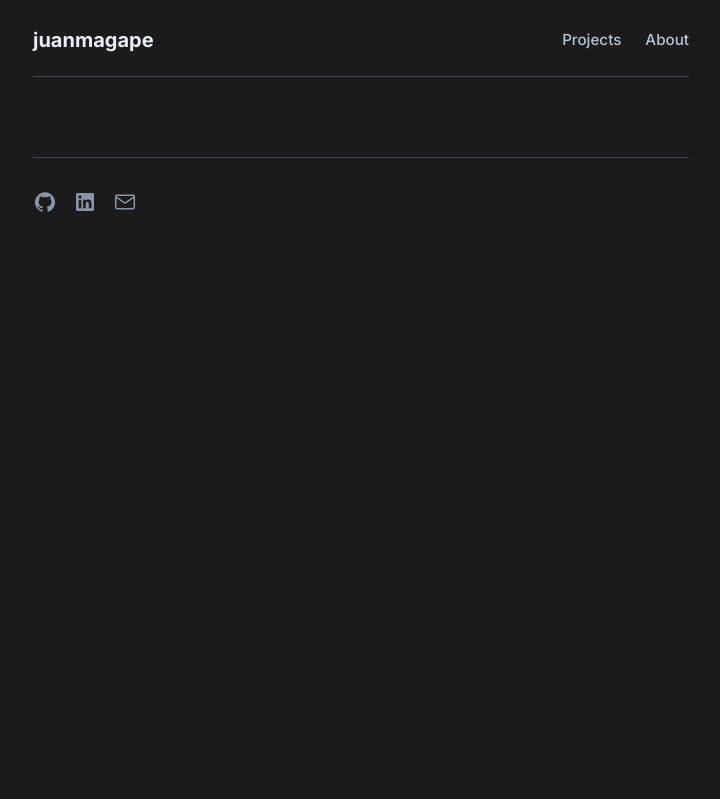
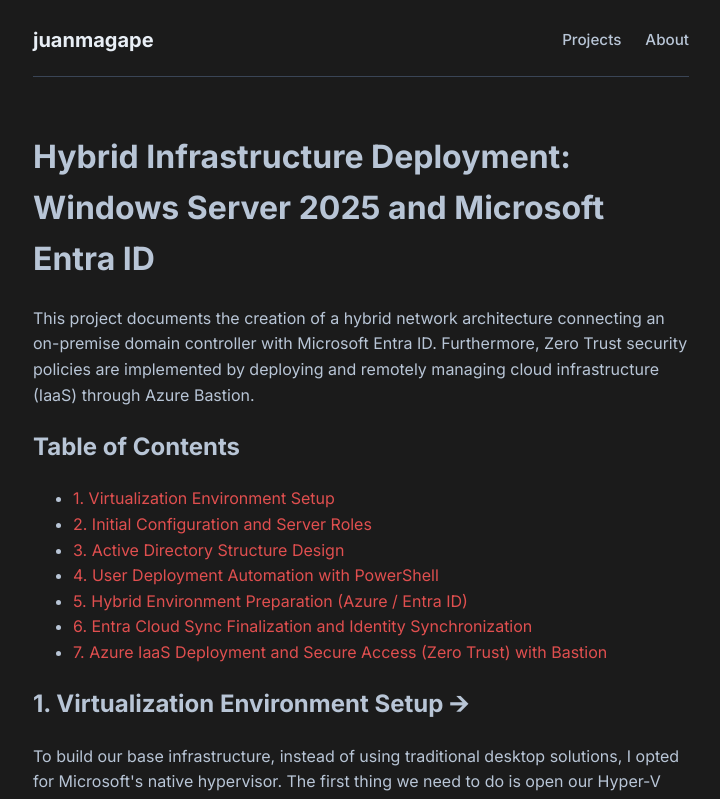
Before and after one commit to juanmagape/portfoliov2, a React (Vite) app: page /azure in a window 1280 px wide. Shown: the top 799 px of the page, without its empty margins (279-999 px from the left). Built offline with nearby package versions, Linux system fonts and the light colour scheme.

Commit message:
Add docs - trying

```diff
--- a/src/App.jsx
+++ b/src/App.jsx
@@ -3,6 +3,7 @@
 import Home from './components/home'
 import Projects from './components/projects'
 import About from './components/about'
+import AzureProject from './components/AzureProject'
 
 function App() {
   return (
@@ -11,6 +12,7 @@
         <Route path='/' element={<Home />} />
         <Route path='/about' element={<About />} />
         <Route path='/projects' element={<Projects />} />
+        <Route path='/azure' element={<AzureProject />} />
       </Routes>
     </main>
   )
--- a/src/components/azure-project.jsx
+++ b/src/components/AzureProject.jsx
@@ -1,4 +1,4 @@
-function HybridInfrastructureDoc() {
+function AzureProject() {
     return (
         <div className="documentation-container">
             <h1>Hybrid Infrastructure Deployment: Windows Server 2025 and Microsoft Entra ID</h1>
@@ -120,4 +120,4 @@
     );
 }
 
-export default HybridInfrastructureDoc;
+export default AzureProject;
```
